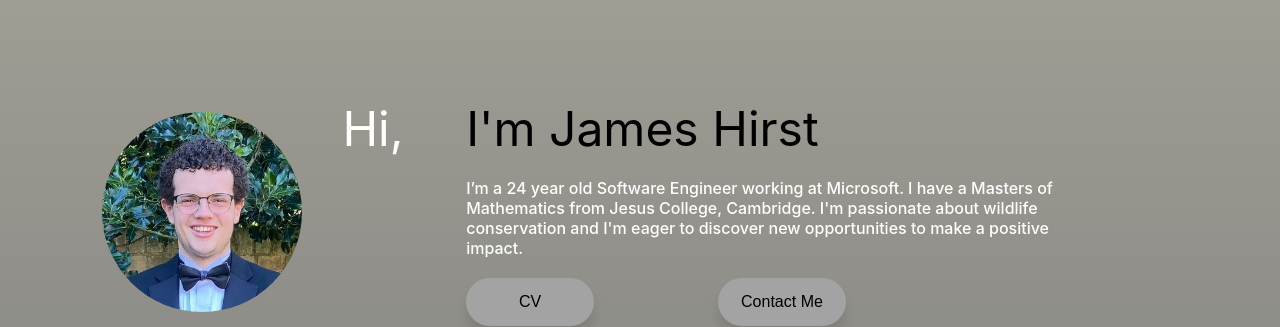
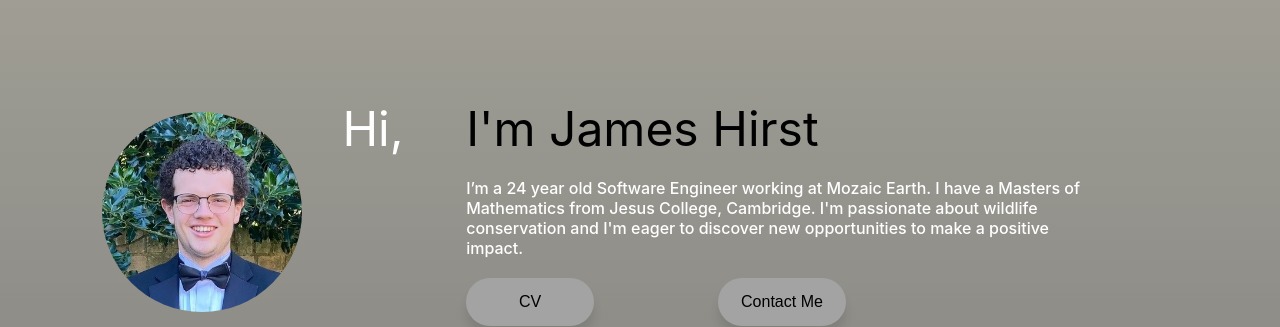
Before and after one commit to James-Hirst-1998/james-hirst-website, a React (Create React App) app: page /#/ in a window 1280 px wide. Shown: the part 188-515 px from the top of the page. Built offline with nearby package versions, Linux system fonts and the light colour scheme.

Commit message:
Working at Mozaic

```diff
--- a/src/Intro/intro.js
+++ b/src/Intro/intro.js
@@ -1,7 +1,7 @@
 // Intro.js
-import React from 'react';
-import './intro.css';
-import image from './cropped_smart.jpg';
+import React from "react";
+import "./intro.css";
+import image from "./cropped_smart.jpg";
 
 const Intro = () => {
   const handleEmail = () => {
@@ -27,14 +27,23 @@ const Intro = () => {
           <div className="hi">Hi,</div>
           <div className="name">I'm James Hirst</div>
         </div>
-                <div className="description">I’m a {calculateAge('1998-11-07')} year old Software Engineer working at Microsoft. I have a Masters of Mathematics from Jesus College, Cambridge. I'm passionate about wildlife conservation and I'm  eager to discover new opportunities to make a positive impact.</div>
+        <div className="description">
+          I’m a {calculateAge("1998-11-07")} year old Software Engineer working
+          at Mozaic Earth. I have a Masters of Mathematics from Jesus
+          College, Cambridge. I'm passionate about wildlife conservation and I'm
+          eager to discover new opportunities to make a positive impact.
+        </div>
         <div className="buttons">
-                    <button onClick={() => window.open(process.env.PUBLIC_URL + '/CV.pdf')}>CV</button>
+          <button
+            onClick={() => window.open(process.env.PUBLIC_URL + "/CV.pdf")}
+          >
+            CV
+          </button>
           <button onClick={handleEmail}>Contact Me</button>
         </div>
       </div>
     </div>
   );
-}
+};
 
 export default Intro;
```
Lines whose indentation alone changed are shown as unchanged.
